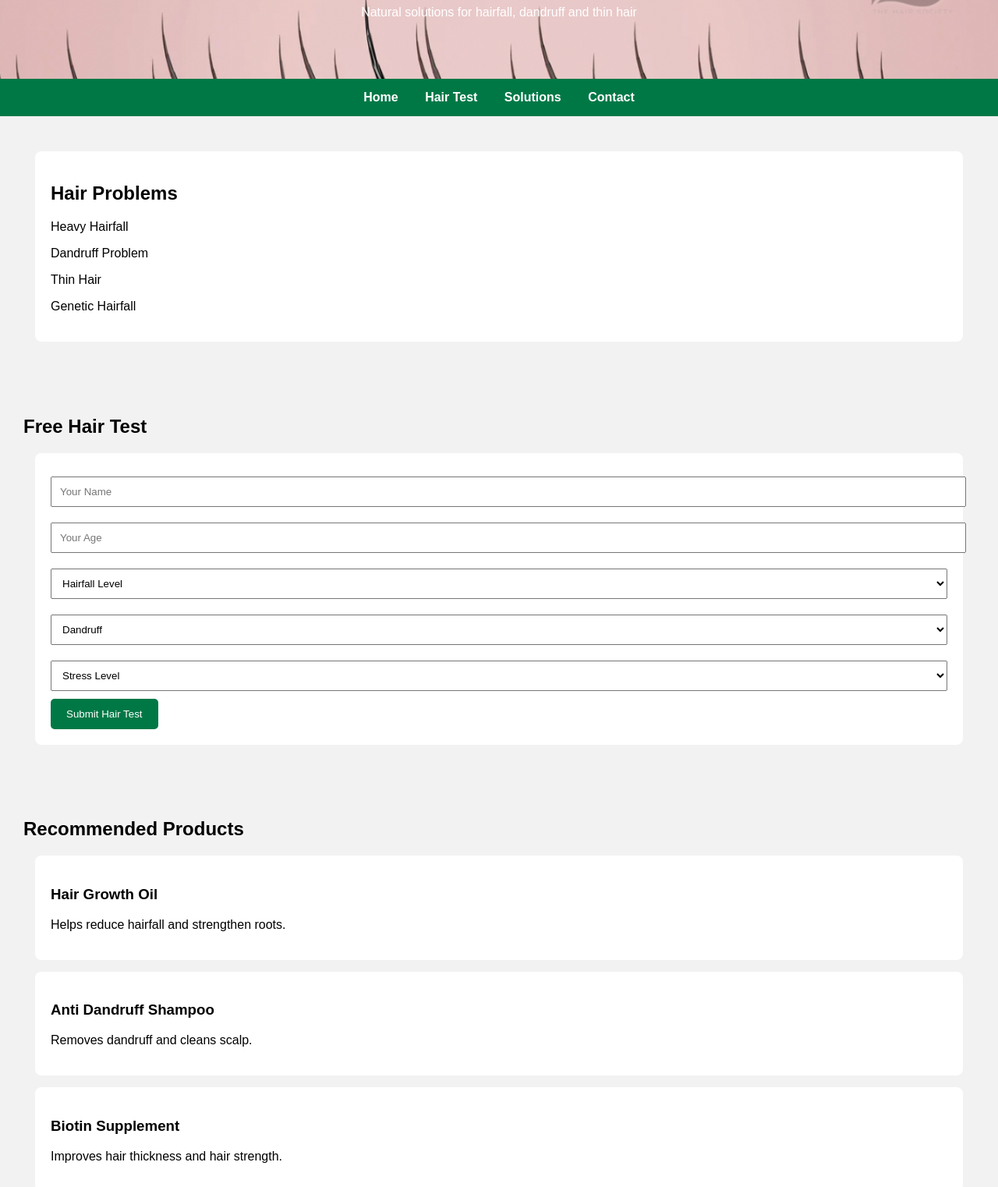
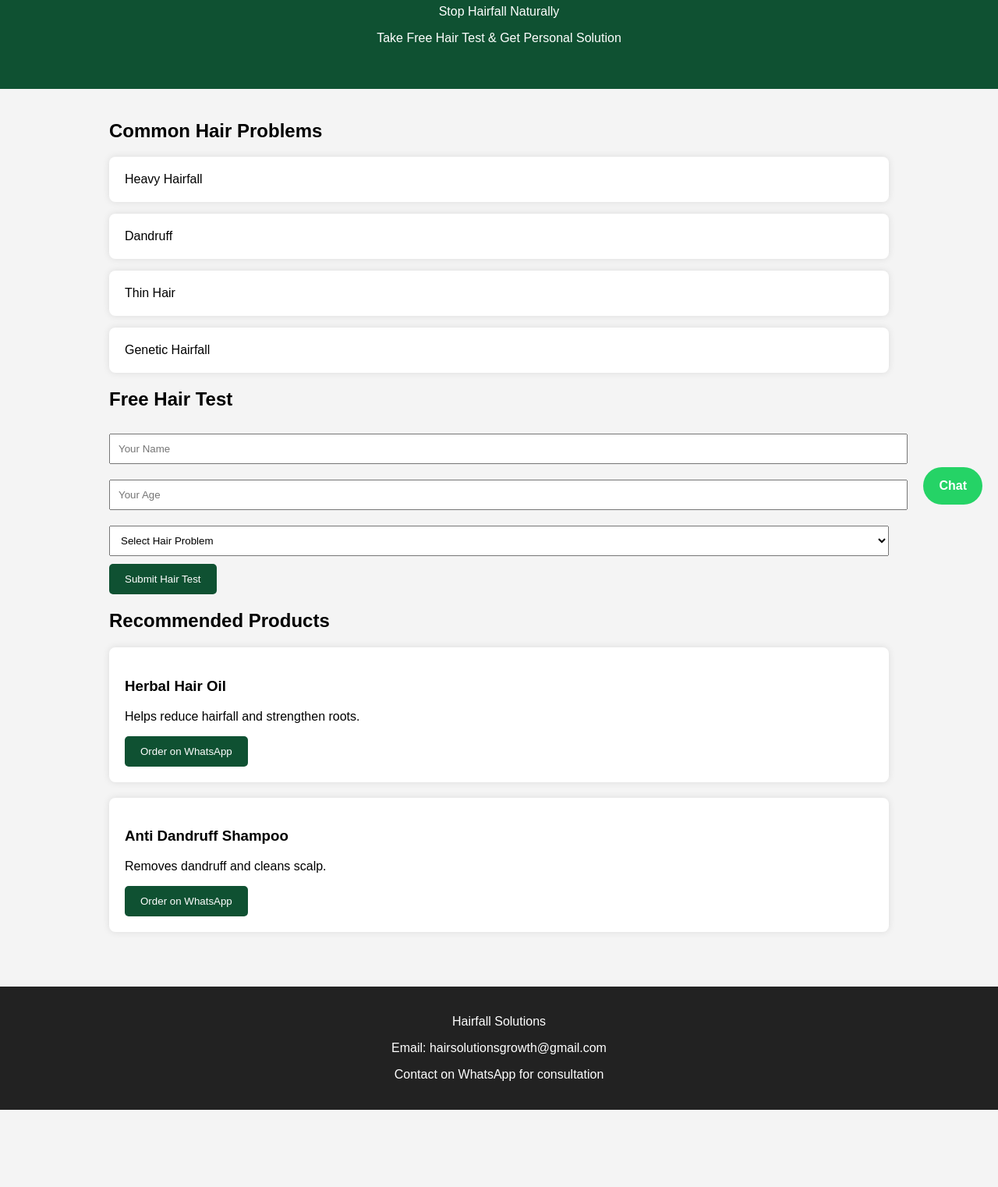
Before and after one commit to aniketyadav9584288420-code/hairfall-solutions, a plain HTML site: page index.html in a window 1280 px wide. Shown: the part 133-1655 px from the top of the page at 78% size. After the commit the page ends 1556 px from the top, so only its background shows below. Drawn offline with Linux system fonts and the light colour scheme.

Commit message:
Update index.html

```diff
--- a/index.html
+++ b/index.html
@@ -1,59 +1,73 @@
 <!DOCTYPE html>
-<html>
-
+<html lang="en">
 <head>
 
+<meta charset="UTF-8">
+<meta name="viewport" content="width=device-width, initial-scale=1.0">
+
 <title>Hairfall Solutions</title>
-
-<link rel="icon" type="image/jpeg" href="favicon.jpeg">
 
 <style>
 
 body{
-font-family:Arial;
+font-family: Arial;
 margin:0;
-background:#f2f2f2;
+background:#f4f4f4;
 }
 
 header{
-background:url("header-bg.jpeg");
-background-size:cover;
+background:#0f5132;
 color:white;
-text-align:center;
-padding:60px;
-}
-
-nav{
-background:#007846;
-padding:15px;
+padding:40px;
 text-align:center;
 }
 
-nav a{
-color:white;
-margin:15px;
-text-decoration:none;
-font-weight:bold;
+header h1{
+font-size:40px;
 }
 
 .container{
-padding:30px;
+padding:20px;
+max-width:1000px;
+margin:auto;
 }
 
 .box{
 background:white;
 padding:20px;
-margin:15px;
+margin:15px 0;
 border-radius:8px;
+cursor:pointer;
+box-shadow:0 0 10px rgba(0,0,0,0.1);
+}
+
+.detail{
+display:none;
+margin-top:10px;
+color:#333;
 }
 
 button{
-background:#007846;
+background:#0f5132;
 color:white;
+border:none;
 padding:12px 20px;
-border:none;
+cursor:pointer;
 border-radius:5px;
-cursor:pointer;
+}
+
+form input,select{
+width:100%;
+padding:10px;
+margin:10px 0;
+}
+
+.product{
+background:white;
+padding:20px;
+margin:20px 0;
+border-radius:8px;
+box-shadow:0 0 10px rgba(0,0,0,0.1);
 }
 
 footer{
@@ -61,6 +75,7 @@ background:#222;
 color:white;
 text-align:center;
 padding:20px;
+margin-top:30px;
 }
 
 .whatsapp{
@@ -69,46 +84,33 @@ bottom:20px;
 right:20px;
 background:#25D366;
 color:white;
-padding:15px;
-border-radius:50%;
+padding:15px 20px;
+border-radius:50px;
 text-decoration:none;
-font-size:18px;
-}
-
-#success{
-display:none;
-background:#d4edda;
-padding:15px;
-margin-top:15px;
-border-radius:5px;
+font-weight:bold;
 }
 
 </style>
 
 <script>
 
-function submitForm(e){
+function toggle(id){
+var x=document.getElementById(id);
 
-e.preventDefault();
+if(x.style.display==="block"){
+x.style.display="none";
+}else{
+x.style.display="block";
+}
+}
 
-var name=document.getElementById("name").value;
-var age=document.getElementById("age").value;
-var hairfall=document.getElementById("hairfall").value;
-var dandruff=document.getElementById("dandruff").value;
-var stress=document.getElementById("stress").value;
+function submitForm(event){
 
-var formData=new FormData(document.getElementById("hairForm"));
+event.preventDefault();
 
-fetch("https://formsubmit.co/ajax/hairsolutionsgrowth@gmail.com",{
-method:"POST",
-body:formData
-});
+document.getElementById("thanks").style.display="block";
 
-document.getElementById("success").style.display="block";
-
-var message="Hair Test Result:%0AName:"+name+"%0AAge:"+age+"%0AHairfall:"+hairfall+"%0ADandruff:"+dandruff+"%0AStress:"+stress;
-
-window.open("https://wa.me/919584288420?text="+message,"_blank");
+window.open("https://wa.me/919584288420","_blank");
 
 }
 
@@ -122,102 +124,141 @@ window.open("https://wa.me/919584288420?text="+message,"_blank");
 
 <h1>Hairfall Solutions</h1>
 
-<p>Natural solutions for hairfall, dandruff and thin hair</p>
+<p>Stop Hairfall Naturally</p>
+
+<p>Take Free Hair Test & Get Personal Solution</p>
 
 </header>
 
-<nav>
-
-<a href="#">Home</a>
-<a href="#hair-test">Hair Test</a>
-<a href="#products">Solutions</a>
-<a href="#contact">Contact</a>
-
-</nav>
-
 <div class="container">
 
-<div class="box">
+<h2>Common Hair Problems</h2>
 
-<h2>Hair Problems</h2>
+<div class="box" onclick="toggle('h1')">
 
-<p>Heavy Hairfall</p>
-<p>Dandruff Problem</p>
-<p>Thin Hair</p>
-<p>Genetic Hairfall</p>
+Heavy Hairfall
+
+<div class="detail" id="h1">
+
+Hairfall can happen due to stress, poor diet, or scalp issues.
+Proper nutrition and hair care routine can reduce it.
 
 </div>
 
 </div>
 
-<div class="container">
+<div class="box" onclick="toggle('h2')">
 
-<h2 id="hair-test">Free Hair Test</h2>
+Dandruff
 
-<div class="box">
+<div class="detail" id="h2">
 
-<form id="hairForm" onsubmit="submitForm(event)">
+Dandruff is caused by dry scalp or fungal infection.
+Using anti dandruff shampoo can help.
 
-<input type="text" id="name" name="name" placeholder="Your Name" required style="width:100%;padding:10px;margin:10px 0;">
+</div>
 
-<input type="number" id="age" name="age" placeholder="Your Age" required style="width:100%;padding:10px;margin:10px 0;">
+</div>
 
-<select id="hairfall" name="hairfall" required style="width:100%;padding:10px;margin:10px 0;">
-<option value="">Hairfall Level</option>
-<option>Low</option>
-<option>Medium</option>
-<option>High</option>
-</select>
+<div class="box" onclick="toggle('h3')">
 
-<select id="dandruff" name="dandruff" required style="width:100%;padding:10px;margin:10px 0;">
-<option value="">Dandruff</option>
-<option>No</option>
-<option>Little</option>
-<option>Severe</option>
-</select>
+Thin Hair
 
-<select id="stress" name="stress" required style="width:100%;padding:10px;margin:10px 0;">
-<option value="">Stress Level</option>
-<option>Low</option>
-<option>Medium</option>
-<option>High</option>
+<div class="detail" id="h3">
+
+Hair thinning happens due to lack of nutrients or hormonal imbalance.
+
+</div>
+
+</div>
+
+<div class="box" onclick="toggle('h4')">
+
+Genetic Hairfall
+
+<div class="detail" id="h4">
+
+Genetic hair loss is hereditary but it can be slowed with proper care.
+
+</div>
+
+</div>
+
+<h2>Free Hair Test</h2>
+
+<form onsubmit="submitForm(event)">
+
+<input type="text" placeholder="Your Name" required>
+
+<input type="number" placeholder="Your Age" required>
+
+<select required>
+
+<option value="">Select Hair Problem</option>
+
+<option>Hairfall</option>
+
+<option>Dandruff</option>
+
+<option>Thin Hair</option>
+
+<option>Genetic Hairloss</option>
+
 </select>
 
 <button type="submit">Submit Hair Test</button>
 
 </form>
 
-<div id="success">
-✅ Thank you! Your Hair Test has been submitted. We will contact you on WhatsApp.
+<p id="thanks" style="display:none;color:green;font-weight:bold">
+
+Thank you! Our team will analyze your hair problem and contact you soon.
+
+</p>
+
+<h2>Recommended Products</h2>
+
+<div class="product">
+
+<h3>Herbal Hair Oil</h3>
+
+<p>Helps reduce hairfall and strengthen roots.</p>
+
+<button onclick="window.open('https://wa.me/919584288420')">
+
+Order on WhatsApp
+
+</button>
+
 </div>
+
+<div class="product">
+
+<h3>Anti Dandruff Shampoo</h3>
+
+<p>Removes dandruff and cleans scalp.</p>
+
+<button onclick="window.open('https://wa.me/919584288420')">
+
+Order on WhatsApp
+
+</button>
 
 </div>
 
 </div>
 
-<div class="container" id="products">
+<a class="whatsapp" href="https://wa.me/919584288420">Chat</a>
 
-<h2>Recommended Products</h2>
+<footer>
 
-<div class="box">
-<h3>Hair Growth Oil</h3>
-<p>Helps reduce hairfall and strengthen roots.</p>
-</div>
+<p>Hairfall Solutions</p>
 
-<div class="box">
-<h3>Anti Dandruff Shampoo</h3>
-<p>Removes dandruff and cleans scalp.</p>
-</div>
+<p>Email: hairsolutionsgrowth@gmail.com</p>
 
-<div class="box">
-<h3>Biotin Supplement</h3>
-<p>Improves hair thickness and hair strength.</p>
-</div>
+<p>Contact on WhatsApp for consultation</p>
 
-</div>
+</footer>
 
-<footer id="contact">
-
-<h3>Contact Us</h3>
-
-<p>WhatsApp: 958
+</body>
+</html>
```
